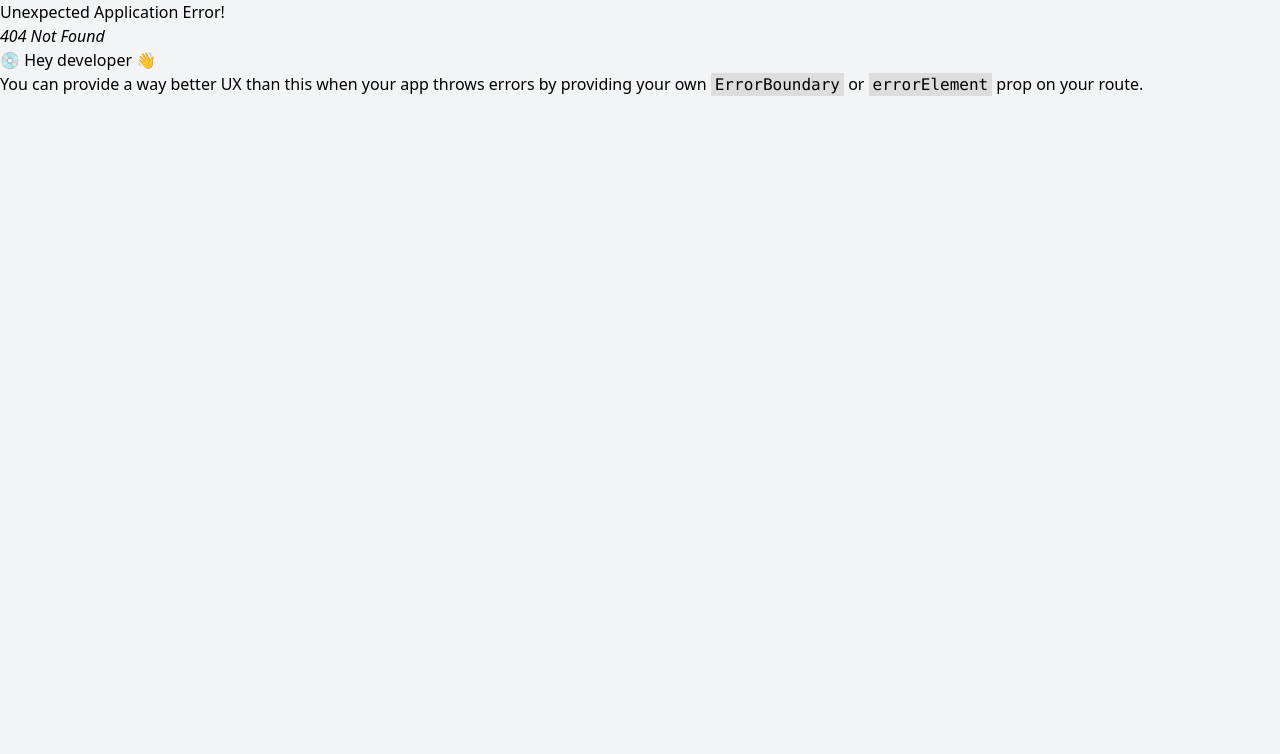
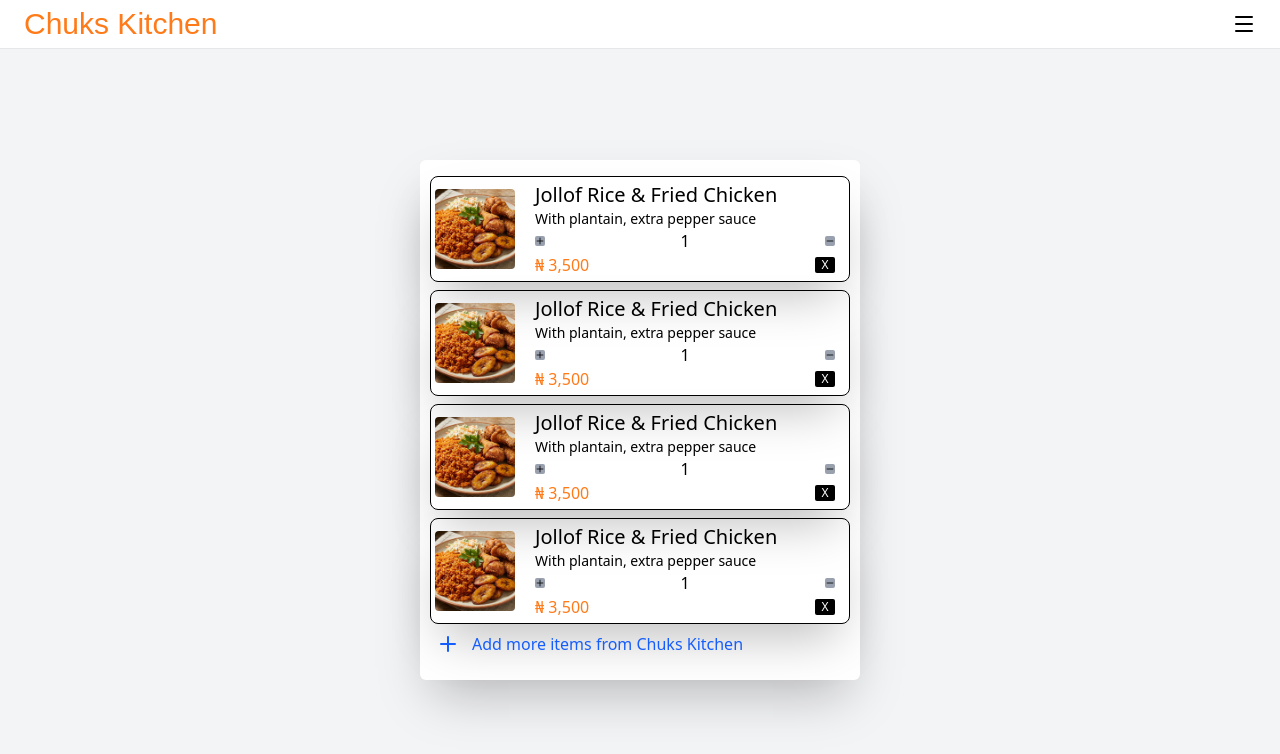
Before and after one commit to CoderKhay/chuks-kitchen, a React (Vite) app: page /myOrders in a window 1280 px wide. Before the commit this address had no page. Shown: the top 754 px of the page. Built offline with nearby package versions, Linux system fonts and the light colour scheme; a web font is replaced by a local one.

Commit message:
completed myOrders route  Ui

```diff
--- a/src/Pages/ExplorePageUi/ExplorePage.tsx
+++ b/src/Pages/ExplorePageUi/ExplorePage.tsx
@@ -60,7 +60,9 @@ const ExplorePage = () => {
                 <h2 className="font-semibold text-lg">{menu.name}</h2>
                 <p className="text-sm">{menu.description}</p>
                 <div className="flex justify-between">
-                  <p className="text-[#FF7A18]">&#8358;{menu.price}</p>
+                  <p className="text-[#FF7A18]">
+                    &#8358;{menu.price.toLocaleString()}
+                  </p>
                   <div className="bg-[#FF7A18] w-4 h-4 rounded-full">
                     <PlusIcon color="white" size={16} />
                   </div>
@@ -69,6 +71,9 @@ const ExplorePage = () => {
             </div>
           ))}
         </div>
+        <p className="text-center mt-10 text-blue-400 cursor-pointer">
+          View All Categories
+        </p>
       </section>
       <section className="mt-10 ml-5 mr-5">
         <h1 className="font-medium pl-3">Jollof Rice & Entrees</h1>
@@ -87,7 +92,9 @@ const ExplorePage = () => {
                 <h2 className="font-semibold text-lg">{menu.name}</h2>
                 <p className="text-sm">{menu.description}</p>
                 <div className="flex justify-between">
-                  <p className="text-[#FF7A18]">&#8358;{menu.price}</p>
+                  <p className="text-[#FF7A18]">
+                    &#8358;{menu.price.toLocaleString()}
+                  </p>
                   <div className="bg-[#FF7A18] w-4 h-4 rounded-full">
                     <PlusIcon color="white" size={16} />
                   </div>
@@ -96,6 +103,9 @@ const ExplorePage = () => {
             </div>
           ))}
         </div>
+        <p className="text-center mt-10 text-blue-400 cursor-pointer">
+          View All Categories
+        </p>
       </section>
       <section className="mt-10 ml-5 mr-5">
         <h1 className="font-medium pl-3">Swallow & Soups</h1>
@@ -114,7 +124,9 @@ const ExplorePage = () => {
                 <h2 className="font-semibold text-lg">{menu.name}</h2>
                 <p className="text-sm">{menu.description}</p>
                 <div className="flex justify-between">
-                  <p className="text-[#FF7A18]">&#8358;{menu.price}</p>
+                  <p className="text-[#FF7A18]">
+                    &#8358;{menu.price.toLocaleString()}
+                  </p>
                   <div className="bg-[#FF7A18] w-4 h-4 rounded-full">
                     <PlusIcon color="white" size={16} />
                   </div>
@@ -123,6 +135,9 @@ const ExplorePage = () => {
             </div>
           ))}
         </div>
+        <p className="text-center mt-10 text-blue-400 cursor-pointer">
+          View All Categories
+        </p>
       </section>
     </div>
   );
--- a/src/Pages/HomePageUi/components/PopularCategories.tsx
+++ b/src/Pages/HomePageUi/components/PopularCategories.tsx
@@ -25,7 +25,7 @@ const PopularCategories = () => {
           </div>
         ))}
         <p className="text-center mt-10 text-blue-400 cursor-pointer">
-          View all categories
+          View All Categories
         </p>
       </div>
     </div>
--- /dev/null
+++ b/src/Pages/MyOrdersPageUi/MyOrders.tsx
@@ -0,0 +1,54 @@
+import orders from "./orders";
+import { MinusIcon } from "lucide-react";
+import { PlusIcon } from "lucide-react";
+
+const MyOrders = () => {
+  return (
+    <div className="h-screen w-full flex justify-center items-center">
+      <div className="bg-white w-110 h-130 p-4 rounded-md mt-10 shadow-2xl flex flex-col items-center gap-2">
+        {orders.map((order) => (
+          <div
+            key={order.id}
+            className="flex items-center gap-2 rounded-lg shadow-2xl p-1 border w-105 "
+          >
+            <img
+              src={order.image}
+              alt={order.name}
+              className="w-20 h-20 object-cover rounded-sm"
+            />
+            <div className="flex flex-col ml-3 w-75">
+              <h2 className="text-xl font-medium">{order.name}</h2>
+              <p className=" text-sm">{order.extraInfo}</p>
+
+              <div className="flex justify-between items-center">
+                <div className="bg-gray-400 rounded-xs">
+                  <PlusIcon size={10} />
+                </div>
+                <p className="font-medium">1</p>
+                <div className="bg-gray-400 rounded-xs">
+                  <MinusIcon size={10} />
+                </div>
+              </div>
+
+              <section className="flex justify-between items-center w-full">
+                <p className="text-[#FF7A18]">
+                  &#8358; {order.price.toLocaleString()}
+                </p>
+                <button className="bg-black p-2 text-white rounded-xs w-5 h-4 flex items-center justify-center text-xs">
+                  X
+                </button>
+              </section>
+            </div>
+          </div>
+        ))}
+
+        <div className="flex text-blue-600 gap-3 w-full">
+          <PlusIcon />
+          <p>Add more items from Chuks Kitchen</p>
+        </div>
+      </div>
+    </div>
+  );
+};
+
+export default MyOrders;
--- /dev/null
+++ b/src/Pages/MyOrdersPageUi/orders.ts
@@ -0,0 +1,34 @@
+import jollofAndFriedChicken from "../../assets/images/jollof_chicken.png";
+
+const orders = [
+  {
+    id: 1,
+    name: "Jollof Rice & Fried Chicken",
+    image: jollofAndFriedChicken,
+    extraInfo: "With plantain, extra pepper sauce",
+    price: 3500,
+  },
+  {
+    id: 2,
+    name: "Jollof Rice & Fried Chicken",
+    image: jollofAndFriedChicken,
+    extraInfo: "With plantain, extra pepper sauce",
+    price: 3500,
+  },
+  {
+    id: 3,
+    name: "Jollof Rice & Fried Chicken",
+    image: jollofAndFriedChicken,
+    extraInfo: "With plantain, extra pepper sauce",
+    price: 3500,
+  },
+  {
+    id: 4,
+    name: "Jollof Rice & Fried Chicken",
+    image: jollofAndFriedChicken,
+    extraInfo: "With plantain, extra pepper sauce",
+    price: 3500,
+  },
+];
+
+export default orders;
```
Also changed, not shown: src/App.tsx (+6 -1 lines).
